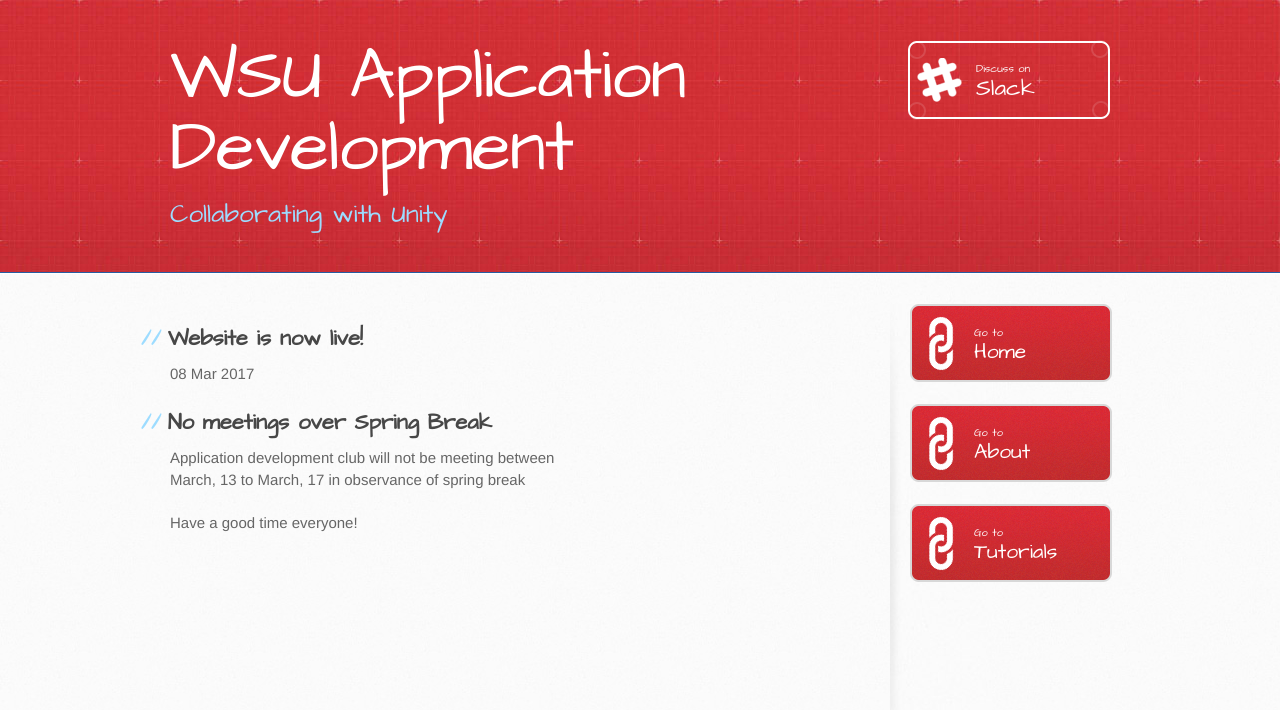
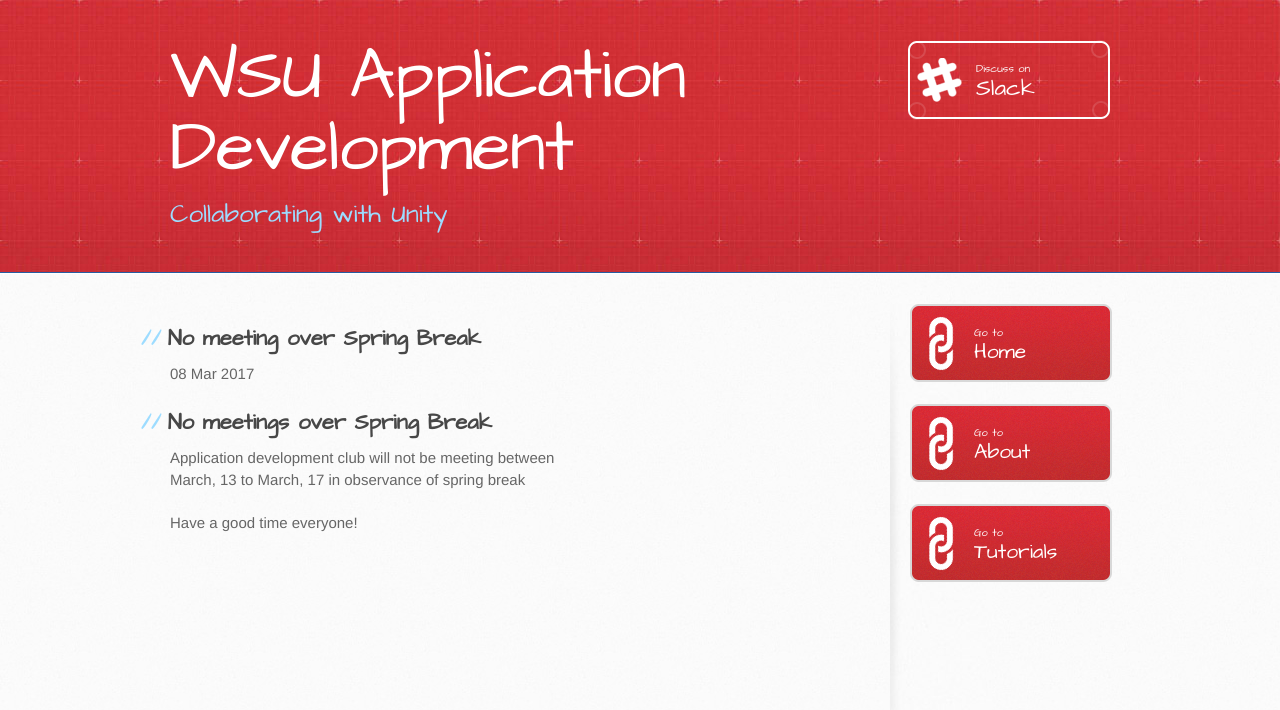
Before and after one commit to enviele/Ace-Cassidy.github.io, a Jekyll site: the page built from _posts/2017-03-08-no-meeting.markdown, in a window 1280 px wide. Shown: the top 710 px of the page. Built offline with Jekyll 4.4.1, drawn with Linux system fonts in a browser that asks for light colours.

Commit message:
changed post title

```diff
--- a/_posts/2017-03-08-no-meeting.markdown
+++ b/_posts/2017-03-08-no-meeting.markdown
@@ -1,7 +1,7 @@
 ---
 layout: post
-title:  "Website is now live!"
-date:   2017-03-08 15:40:56
+title:  "No meeting over Spring Break"
+date:   2017-03-08 14:30:56
 categories: website
 ---
 
```
